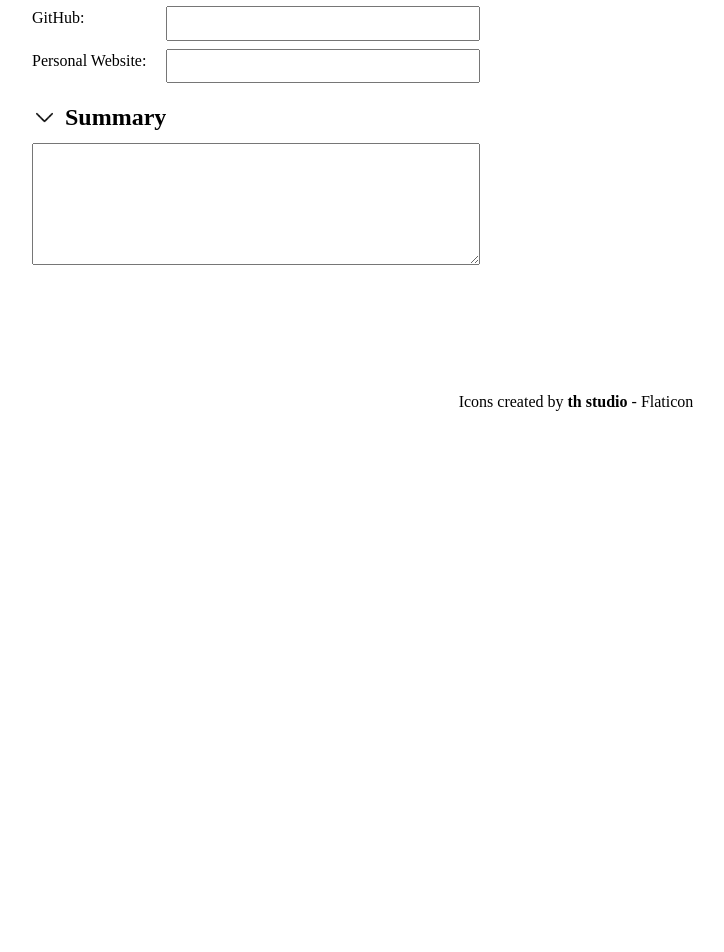
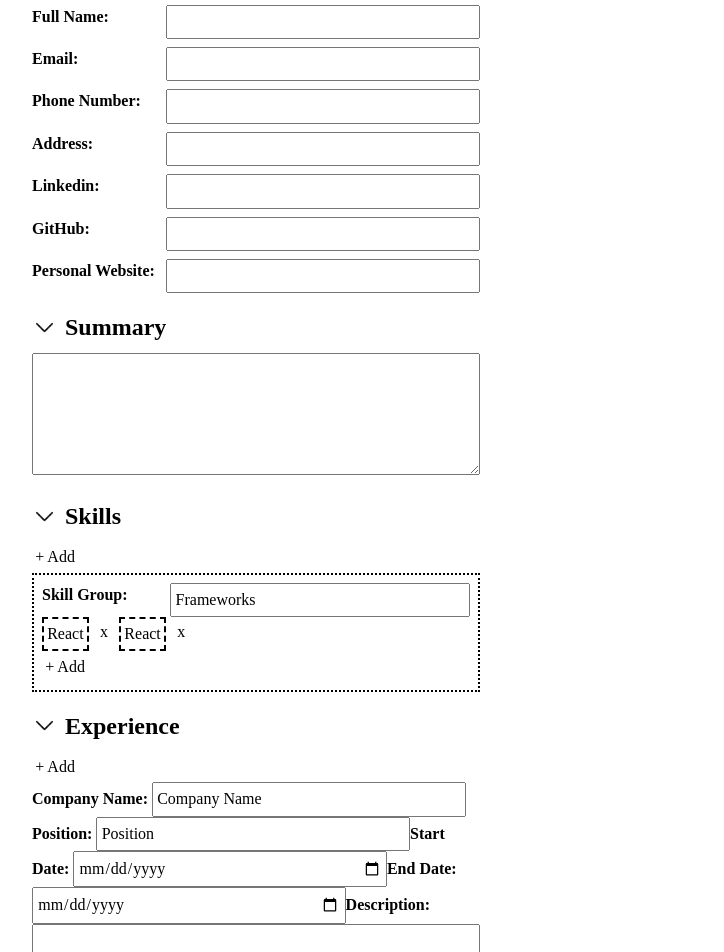
Before and after one commit to verobelo/cv-creator, a React (Vite) app in the folder cv-creator/: page / in a window 1280 px wide. Shown: the part 380-1332 px from the top of the page, without its empty margins (64-788 px from the left). Before the commit the page ends 913 px from the top, so only its background shows below. Built offline with nearby package versions, Linux system fonts and the light colour scheme; a web font is replaced by a local one.

Commit message:
Add Experience Component

```diff
--- a/cv-creator/src/App.jsx
+++ b/cv-creator/src/App.jsx
@@ -17,9 +17,10 @@ function CVForm() {
     <div className="cv-form">
       <PersonalInfoForm />
       <Summary />
+      <SkillsList />
+      <ExperienceList />
       {/*
-    <SkillsList />
-    <ExperienceList />
+
     <ProjectsList />
     <Education />*/}
     </div>
@@ -35,31 +36,31 @@ function PersonalInfoForm() {
       </div>
       <div className="personal-info__form">
         <label>
-          Full Name:
+          <strong>Full Name:</strong>
           <input type="text" name="name" value="" />
         </label>
         <label>
-          Email:
+          <strong>Email:</strong>
           <input type="email" name="email" value="" />
         </label>
         <label>
-          Phone Number:
+          <strong>Phone Number:</strong>
           <input type="tel" name="phone" value="" />
         </label>
         <label>
-          Address:
+          <strong>Address:</strong>
           <input type="text" name="address" value="" />
         </label>
         <label>
-          Linkedin:
+          <strong>Linkedin:</strong>
           <input type="text" name="linkedin" value="" />
         </label>
         <label>
-          GitHub:
+          <strong>GitHub:</strong>
           <input type="text" name="github" value="" />
         </label>
         <label>
-          Personal Website:
+          <strong>Personal Website:</strong>
           <input type="text" name="website" value="" />
         </label>
       </div>
@@ -83,6 +84,90 @@ function Summary() {
   );
 }
 
+function SkillsList() {
+  return (
+    <section className="skills">
+      <div className="skills__header header">
+        <img src="/down-arrow.png" width={25} height={25} />
+        <h1>Skills</h1>
+      </div>
+      <div className="skills__form">
+        <button type="button">+ Add</button>
+        <SkillGroup />
+      </div>
+    </section>
+  );
+}
+
+function SkillGroup() {
+  return (
+    <div className="skill__group">
+      <label>
+        <strong>Skill Group: </strong>
+        <input type="text" name="skill-group" value="Frameworks" />
+      </label>
+
+      <ul>
+        <Skill />
+        <Skill />
+      </ul>
+      <button type="button">+ Add</button>
+    </div>
+  );
+}
+
+function Skill() {
+  return (
+    <>
+      <li className="skill">React</li>
+      <button type="button">x</button>
+    </>
+  );
+}
+
+function ExperienceList() {
+  return (
+    <section className="experience">
+      <div className="experience__header header">
+        <img src="/down-arrow.png" width={25} height={25} />
+        <h1>Experience</h1>
+      </div>
+      <div className="experience__form">
+        <button type="button">+ Add</button>
+        <Experience />
+        <Experience />
+      </div>
+    </section>
+  );
+}
+
+function Experience() {
+  return (
+    <div className="experience__item">
+      <label>
+        <strong>Company Name: </strong>
+        <input type="text" name="company-name" value="Company Name" />
+      </label>
+      <label>
+        <strong>Position: </strong>
+        <input type="text" name="position" value="Position" />
+      </label>
+      <label>
+        <strong>Start Date: </strong>
+        <input type="date" name="start-date" value="" />
+      </label>
+      <label>
+        <strong>End Date: </strong>
+        <input type="date" name="end-date" value="" />
+      </label>
+      <label>
+        <strong>Description: </strong>
+        <textarea name="description" rows={5} />
+      </label>
+    </div>
+  );
+}
+
 function CVPreview() {
   return <div className="cv-preview">CV Preview</div>;
 }
```
